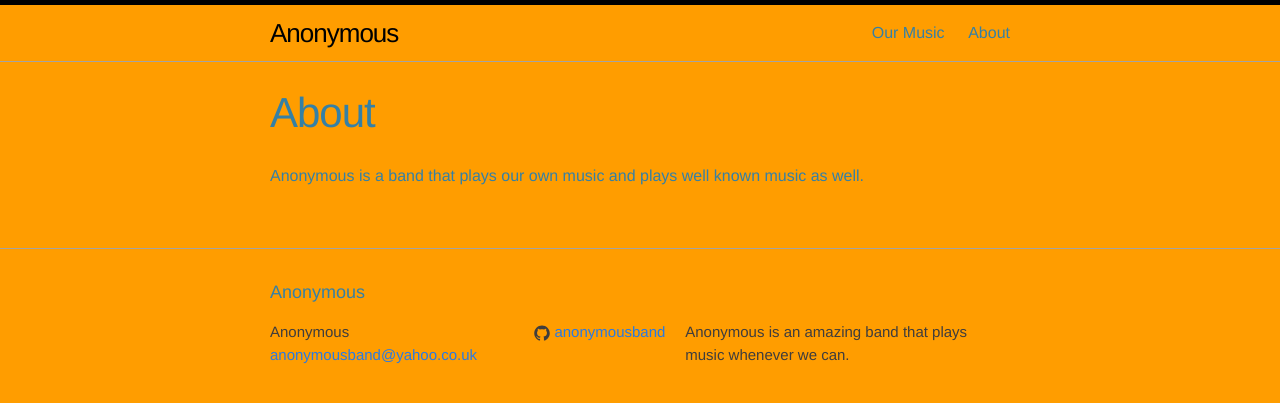
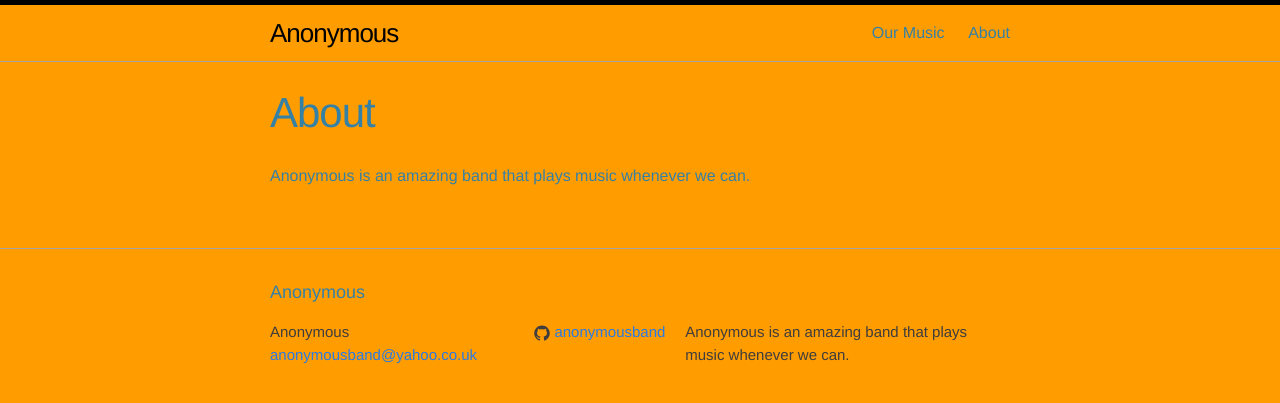
Before and after one commit to anonymousband/anonymousband.github.io, a Jekyll site: the page built from about/index.md, in a window 1280 px wide. Shown: the top 403 px of the page. Built offline with Jekyll 4.4.1, drawn with Linux system fonts in a browser that asks for light colours.

Commit message:
Update index.md

```diff
--- a/about/index.md
+++ b/about/index.md
@@ -4,4 +4,4 @@ title: About
 permalink: /about/
 ---
 
-Anonymous is a band that plays our own music and plays well known music as well.
+Anonymous is an amazing band that plays music whenever we can.
```
